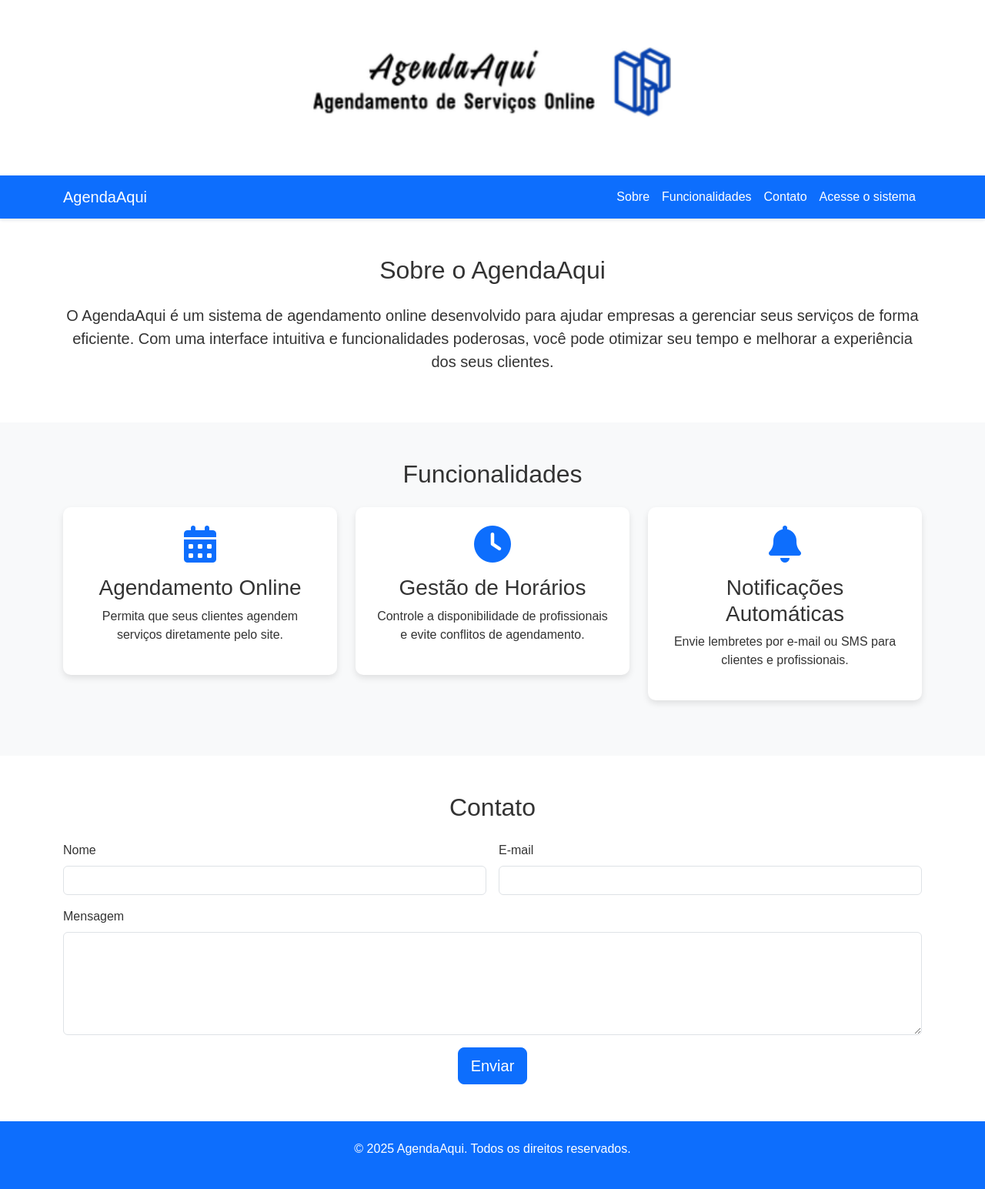
After one commit to douglasrolins/agendaaqui, a PHP site: page / in a window 1280 px wide. The commit adds this page. Shown: the whole page at 77% size. Run offline with PHP 8.4, Linux system fonts and the light colour scheme.

Commit message:
Aula 29-01: acionamento dos controlarores no index.php e inclusão do site

```diff
--- /dev/null
+++ b/index.php
@@ -0,0 +1,132 @@
+<!DOCTYPE html>
+<html lang="pt-BR">
+
+<head>
+    <meta charset="UTF-8">
+    <meta name="viewport" content="width=device-width, initial-scale=1.0">
+    <title>AgendaAqui - Sistema de Agendamento</title>
+    <!-- Bootstrap CSS -->
+    <link href="https://cdn.jsdelivr.net/npm/bootstrap@5.3.0/dist/css/bootstrap.min.css" rel="stylesheet">
+    <!-- Font Awesome (Ícones) -->
+    <link href="https://cdnjs.cloudflare.com/ajax/libs/font-awesome/6.0.0-beta3/css/all.min.css" rel="stylesheet">
+    <!-- CSS Personalizado -->
+    <link rel="stylesheet" href="static/css/styles.css">
+</head>
+
+<body>
+    <!-- Cabeçalho -->
+    <header class="bg-white text-center py-5">
+        <div class="container">
+            <!-- Imagem do Logo -->
+            <img src="static/img/logo_app.png" alt="Logo AgendaAqui" class="img-fluid logo-header">
+        </div>
+    </header>
+
+    <!-- Menu de Navegação -->
+    <nav class="navbar navbar-expand-lg navbar-dark bg-primary sticky-top">
+        <div class="container">
+            <a class="navbar-brand" href="#">AgendaAqui</a>
+            <button class="navbar-toggler" type="button" data-bs-toggle="collapse" data-bs-target="#navbarNav" aria-controls="navbarNav" aria-expanded="false" aria-label="Toggle navigation">
+                <span class="navbar-toggler-icon"></span>
+            </button>
+            <div class="collapse navbar-collapse" id="navbarNav">
+                <ul class="navbar-nav ms-auto">
+                    <li class="nav-item">
+                        <a class="nav-link" href="#sobre">Sobre</a>
+                    </li>
+                    <li class="nav-item">
+                        <a class="nav-link" href="#funcionalidades">Funcionalidades</a>
+                    </li>
+                    <li class="nav-item">
+                        <a class="nav-link" href="#contato">Contato</a>
+                    </li>
+                    <li class="nav-item">
+                        <a class="nav-link" href="agenda">Acesse o sistema</a>
+                    </li>
+                </ul>
+            </div>
+        </div>
+    </nav>
+
+    <!-- Seção Sobre -->
+    <section id="sobre" class="py-5">
+        <div class="container">
+            <h2 class="text-center mb-4">Sobre o AgendaAqui</h2>
+            <p class="text-center lead">
+                O AgendaAqui é um sistema de agendamento online desenvolvido para ajudar empresas a gerenciar seus serviços de forma eficiente. Com uma interface intuitiva e funcionalidades poderosas, você pode otimizar seu tempo e melhorar a experiência dos seus clientes.
+            </p>
+        </div>
+    </section>
+
+    <!-- Seção Funcionalidades -->
+    <section id="funcionalidades" class="bg-light py-5">
+        <div class="container">
+            <h2 class="text-center mb-4">Funcionalidades</h2>
+            <div class="row">
+                <!-- Funcionalidade 1 -->
+                <div class="col-md-4 text-center mb-4">
+                    <div class="funcionalidade-item p-4">
+                        <i class="fas fa-calendar-alt fa-3x text-primary mb-3"></i>
+                        <h3>Agendamento Online</h3>
+                        <p>Permita que seus clientes agendem serviços diretamente pelo site.</p>
+                    </div>
+                </div>
+                <!-- Funcionalidade 2 -->
+                <div class="col-md-4 text-center mb-4">
+                    <div class="funcionalidade-item p-4">
+                        <i class="fas fa-clock fa-3x text-primary mb-3"></i>
+                        <h3>Gestão de Horários</h3>
+                        <p>Controle a disponibilidade de profissionais e evite conflitos de agendamento.</p>
+                    </div>
+                </div>
+                <!-- Funcionalidade 3 -->
+                <div class="col-md-4 text-center mb-4">
+                    <div class="funcionalidade-item p-4">
+                        <i class="fas fa-bell fa-3x text-primary mb-3"></i>
+                        <h3>Notificações Automáticas</h3>
+                        <p>Envie lembretes por e-mail ou SMS para clientes e profissionais.</p>
+                    </div>
+                </div>
+            </div>
+        </div>
+    </section>
+
+    <!-- Seção Contato -->
+    <section id="contato" class="py-5">
+        <div class="container">
+            <h2 class="text-center mb-4">Contato</h2>
+            <form class="row g-3">
+                <div class="col-md-6">
+                    <label for="nome" class="form-label">Nome</label>
+                    <input type="text" class="form-control" id="nome" required>
+                </div>
+                <div class="col-md-6">
+                    <label for="email" class="form-label">E-mail</label>
+                    <input type="email" class="form-control" id="email" required>
+                </div>
+                <div class="col-12">
+                    <label for="mensagem" class="form-label">Mensagem</label>
+                    <textarea class="form-control" id="mensagem" rows="5" required></textarea>
+                </div>
+                <div class="col-12 text-center">
+                    <button type="submit" class="btn btn-primary btn-lg">Enviar</button>
+                </div>
+            </form>
+        </div>
+    </section>
+
+    <!-- Rodapé -->
+    <footer class="bg-primary text-white text-center py-4">
+        <div class="container">
+            <p>&copy; 2025 AgendaAqui. Todos os direitos reservados.</p>
+        </div>
+    </footer>
+
+    <!-- Bootstrap JS e Dependências -->
+    <script src="https://cdn.jsdelivr.net/npm/@popperjs/core@2.11.6/dist/umd/popper.min.js"></script>
+    <script src="https://cdn.jsdelivr.net/npm/bootstrap@5.3.0/dist/js/bootstrap.min.js"></script>
+    <!-- JavaScript Personalizado -->
+    <script src="static/js/scripts.js"></script>
+</body>
+
+</html>
--- /dev/null
+++ b/static/css/styles.css
@@ -0,0 +1,79 @@
+/* Estilos personalizados */
+body {
+    font-family: 'Arial', sans-serif;
+    color: #333;
+}
+
+header {
+    background-color: #fff;
+    /* Fundo branco */
+    color: #333;
+    display: flex;
+    align-items: center;
+    justify-content: center;
+    flex-direction: column;
+}
+
+header img.logo-header {
+    width: 500px;
+    /* Tamanho da logo */
+    max-width: 100%;
+    /* Garante que a logo não ultrapasse a largura da página */
+    height: auto;
+    /* Mantém a proporção da imagem */
+    margin-bottom: 20px;
+    /* Espaçamento entre a imagem e o texto */
+}
+
+header .lead {
+    color: #0d6efd;
+    /* Azul primário para o texto */
+    font-size: 1.5rem;
+}
+
+.navbar {
+    background-color: #0d6efd;
+    /* Azul primário */
+    box-shadow: 0 2px 4px rgba(0, 0, 0, 0.1);
+}
+
+.navbar .navbar-brand,
+.navbar .nav-link {
+    color: #fff !important;
+    /* Texto branco no menu */
+}
+
+section {
+    padding: 60px 0;
+}
+
+.funcionalidade-item {
+    background-color: #fff;
+    border-radius: 10px;
+    box-shadow: 0 4px 8px rgba(0, 0, 0, 0.1);
+    transition: transform 0.3s ease;
+}
+
+.funcionalidade-item:hover {
+    transform: translateY(-10px);
+}
+
+footer {
+    background-color: #0d6efd;
+    /* Azul primário */
+    color: #fff;
+    padding: 20px 0;
+}
+
+/* Ajustes para dispositivos móveis */
+@media (max-width: 768px) {
+    header img.logo-header {
+        width: 80%;
+        /* Reduz o tamanho da logo em dispositivos móveis */
+    }
+
+    header .lead {
+        font-size: 1.2rem;
+        /* Reduz o tamanho do texto em dispositivos móveis */
+    }
+}
--- /dev/null
+++ b/static/js/scripts.js
@@ -0,0 +1 @@
+// JavaScript personalizado (pode ser usado para interações futuras)
```
Also changed, not shown: agenda/app/cliente/ClienteControl.php (+9 -0 lines), agenda/app/cliente/ClienteView.php (+8 -0 lines), agenda/index.php (+31 -0 lines), static/img/logo_app.png (added).
